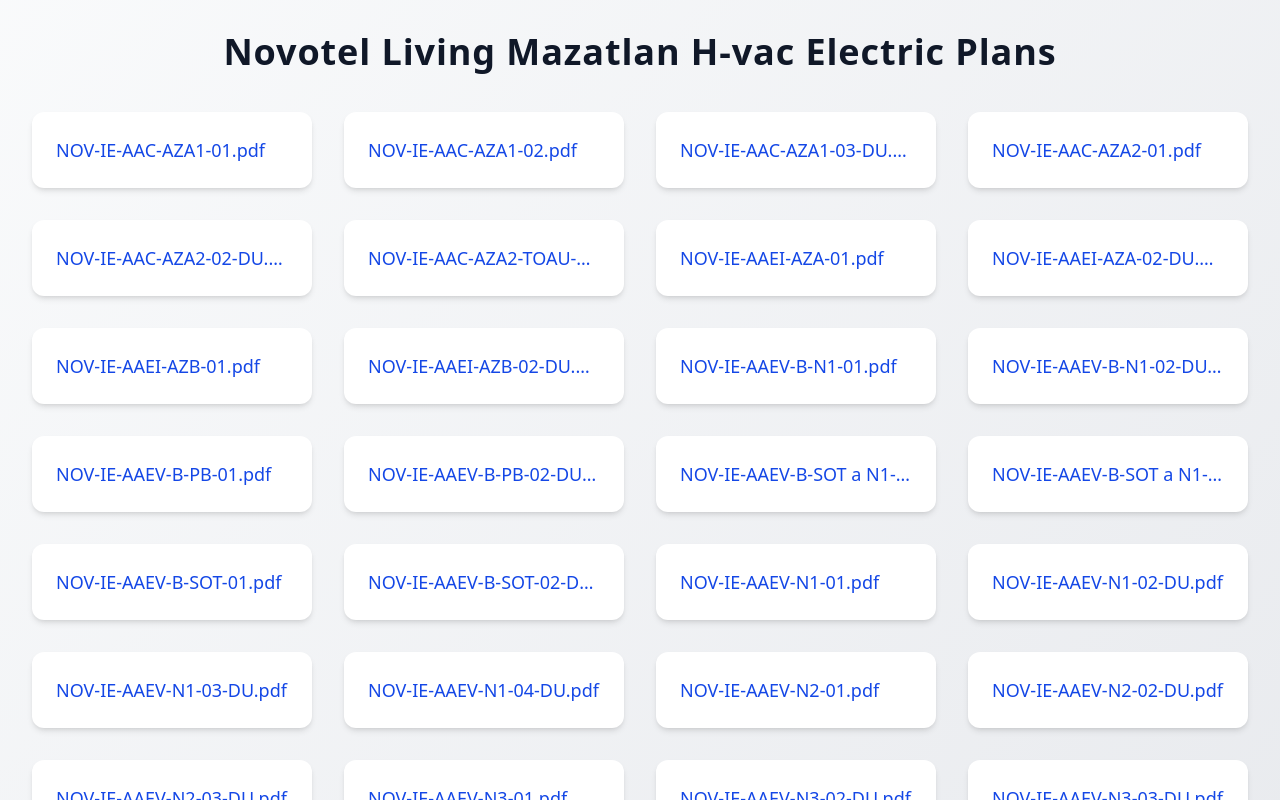
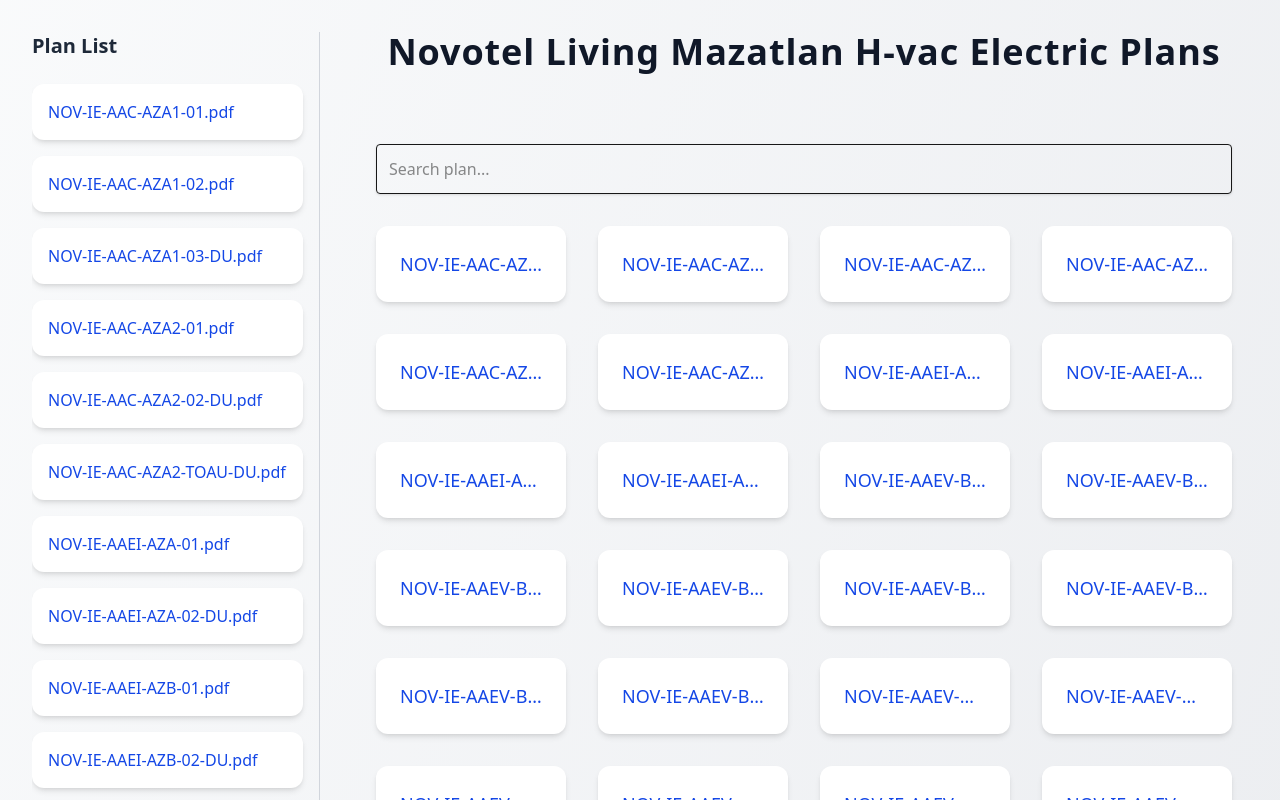
Before and after one commit to Alan-Balvin/electrical-blueprints, a Next.js app: page / in a window 1280 px wide. Shown: the top 800 px of the page. Built offline with nearby package versions, Linux system fonts and the light colour scheme.

Commit message:
creating search component for plans

```diff
--- a/src/app/page.tsx
+++ b/src/app/page.tsx
@@ -1,31 +1,39 @@
 'use client';
 import React from 'react';
-
 import blueprints from '@/data/blueprints.json';
-
-
+import BlueprintSearch from './ui/BlueprintsSearch';
 
 const S3_FOLDER = process.env.NEXT_PUBLIC_S3_FOLDER;
 
 export default function Home() {
   return (
-    <main className="min-h-screen p-8 bg-gradient-to-br from-gray-50 to-gray-200">
-      <h1 className="text-4xl font-extrabold mb-10 text-center text-gray-900 tracking-wide">
-        Novotel Living Mazatlan H-vac Electric Plans
-      </h1>
-      <div className="grid grid-cols-1 sm:grid-cols-2 md:grid-cols-3 lg:grid-cols-4 gap-8 max-w-7xl mx-auto">
+    <main className="min-h-screen p-8 bg-gradient-to-br from-gray-50 to-gray-200 flex max-w-7xl mx-auto">
+      {/* Barra lateral izquierda: listado de planos */}
+      <aside className="w-72 flex-shrink-0 overflow-y-auto border-r border-gray-300 pr-4">
+        <h2 className="text-xl font-semibold mb-6 text-gray-800">Plan List</h2>
+        <div className="space-y-4">
           {blueprints.map((file) => (
             <a
               key={file}
               href={`${S3_FOLDER}/${file}`}
               target="_blank"
               rel="noopener noreferrer"
-            className="bg-white p-6 rounded-xl shadow-md hover:shadow-xl hover:bg-blue-50 transition-shadow duration-300"
+              className="block bg-white p-4 rounded-xl shadow-md hover:shadow-xl hover:bg-blue-50 transition-shadow duration-300 truncate text-blue-700 font-medium"
+              title={file}
             >
-            <p className="text-blue-700 font-medium text-lg truncate">{file}</p>
+              {file}
             </a>
           ))}
         </div>
+      </aside>
+
+      {/* Contenido principal: título y buscador */}
+      <section className="flex-1 pl-10">
+        <h1 className="text-4xl font-extrabold mb-10 text-center text-gray-900 tracking-wide">
+          Novotel Living Mazatlan H-vac Electric Plans
+        </h1>
+        <BlueprintSearch />
+      </section>
     </main>
   );
 }
--- /dev/null
+++ b/src/app/ui/BlueprintsSearch.tsx
@@ -0,0 +1,53 @@
+'use client';
+import React, { useState } from 'react';
+import blueprintNames from '@/data/blueprints.json';
+
+type Blueprint = {
+  name: string;
+  url: string;
+};
+
+const S3_FOLDER = process.env.NEXT_PUBLIC_S3_FOLDER || '';
+
+const blueprints: Blueprint[] = (blueprintNames as string[]).map((name) => ({
+  name,
+  url: `${S3_FOLDER}/${name}`
+}));
+
+export default function BlueprintSearch() {
+  const [search, setSearch] = useState('');
+
+  const filteredBlueprints = blueprints.filter((bp) =>
+    bp.name.toLowerCase().includes(search.toLowerCase())
+  );
+
+  return (
+    <div className="max-w-6xl mx-auto px-4 py-8">
+      <input
+        type="text"
+        placeholder="Search plan..."
+        className="w-full mb-8 p-3 border rounded shadow focus:outline-blue-500"
+        value={search}
+        onChange={(e) => setSearch(e.target.value)}
+      />
+
+      {filteredBlueprints.length === 0 ? (
+        <p className="text-center text-gray-500 mt-12 text-lg">No plans found</p>
+      ) : (
+        <div className="grid grid-cols-1 sm:grid-cols-2 md:grid-cols-3 lg:grid-cols-4 gap-8">
+          {filteredBlueprints.map((bp) => (
+            <a
+              key={bp.name}
+              href={bp.url}
+              target="_blank"
+              rel="noopener noreferrer"
+              className="bg-white p-6 rounded-xl shadow-md hover:shadow-xl hover:bg-blue-50 transition-shadow duration-300 flex items-center justify-center"
+            >
+              <p className="text-blue-700 font-medium text-lg truncate text-center">{bp.name}</p>
+            </a>
+          ))}
+        </div>
+      )}
+    </div>
+  );
+}
```
Lines whose indentation alone changed are shown as unchanged.
